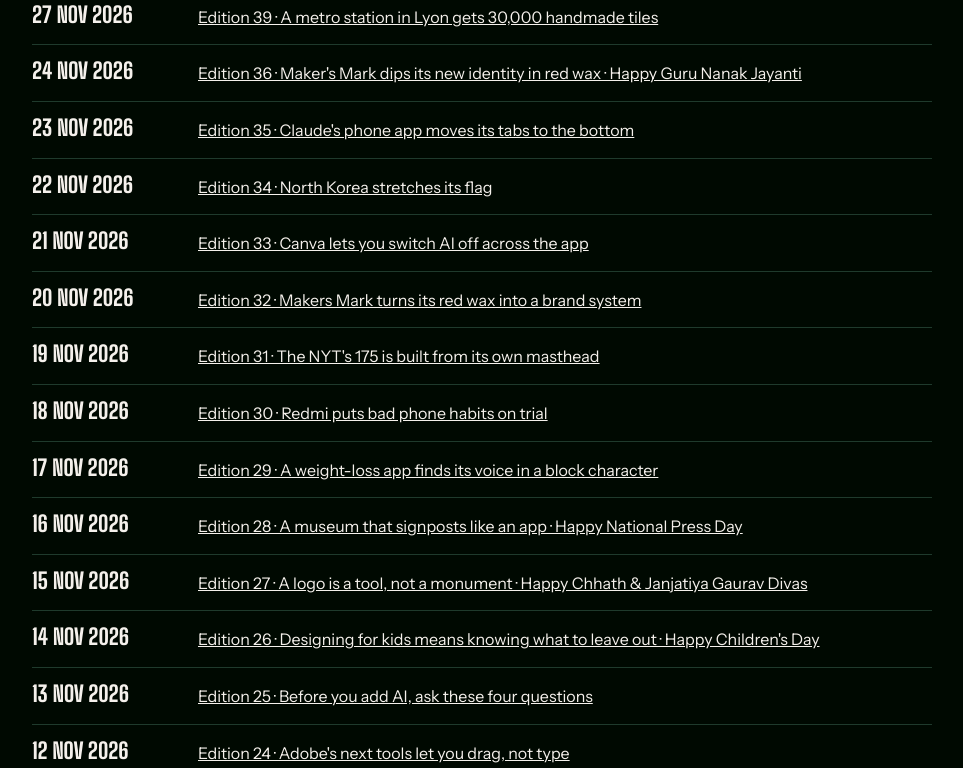
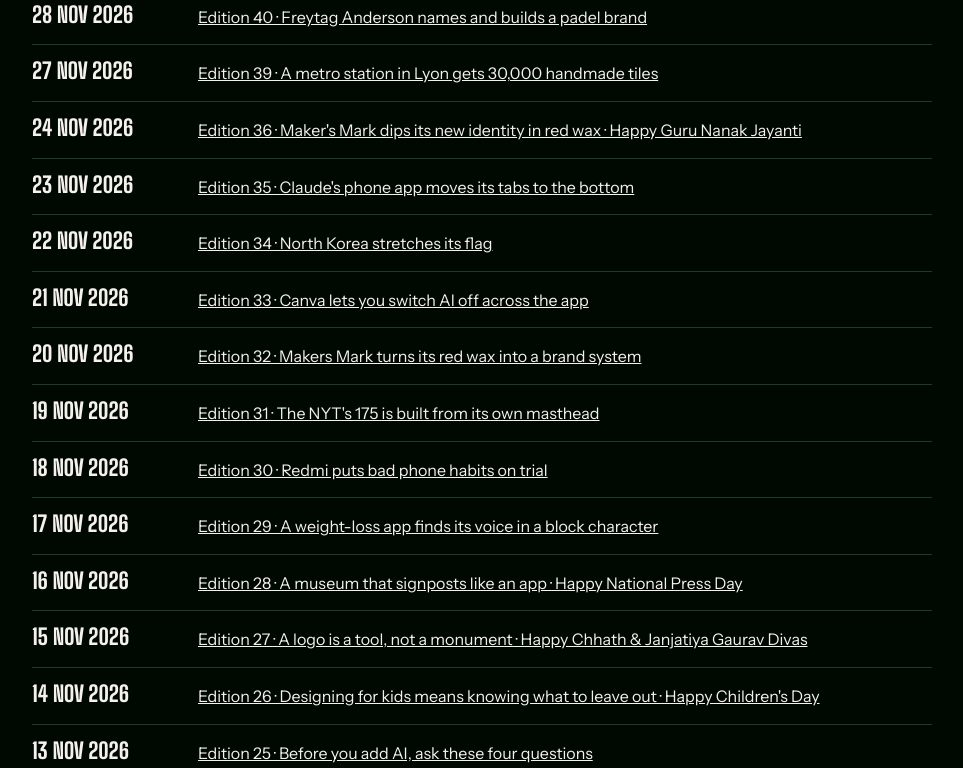
Before and after one commit to designeryogesh/the-kerning-times, a plain HTML site: page archive.html in a window 1280 px wide. Shown: the part 332-1100 px from the top of the page, without its empty margins (158-1121 px from the left). Drawn offline with Linux system fonts and the light colour scheme.

Commit message:
Archive: add Edition 40

```diff
--- a/archive.html
+++ b/archive.html
@@ -20,6 +20,7 @@ a{color:var(--ink)}
 <h2>Editions</h2>
 <ul>
 <!-- EDITIONS: newest first; the daily task adds one <li> at the top -->
+<li><b>28 Nov 2026</b><a href="editions/2026-11-28-edition-40.html">Edition 40 · Freytag Anderson names and builds a padel brand</a></li>
 <li><b>27 Nov 2026</b><a href="editions/2026-11-27-edition-39.html">Edition 39 · A metro station in Lyon gets 30,000 handmade tiles</a></li>
 <li><b>24 Nov 2026</b><a href="editions/2026-11-24-edition-36.html">Edition 36 · Maker's Mark dips its new identity in red wax · Happy Guru Nanak Jayanti</a></li>
 <li><b>23 Nov 2026</b><a href="editions/2026-11-23-edition-35.html">Edition 35 · Claude's phone app moves its tabs to the bottom</a></li>
```
